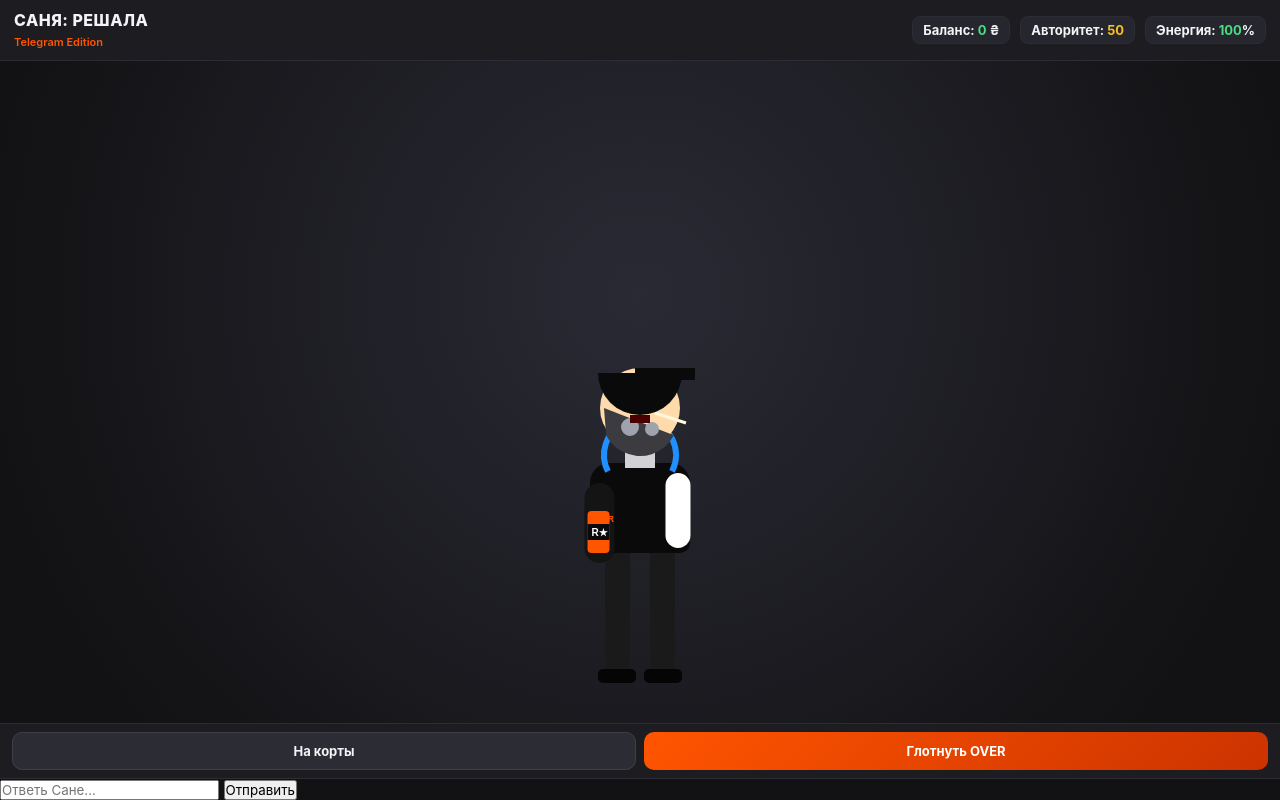
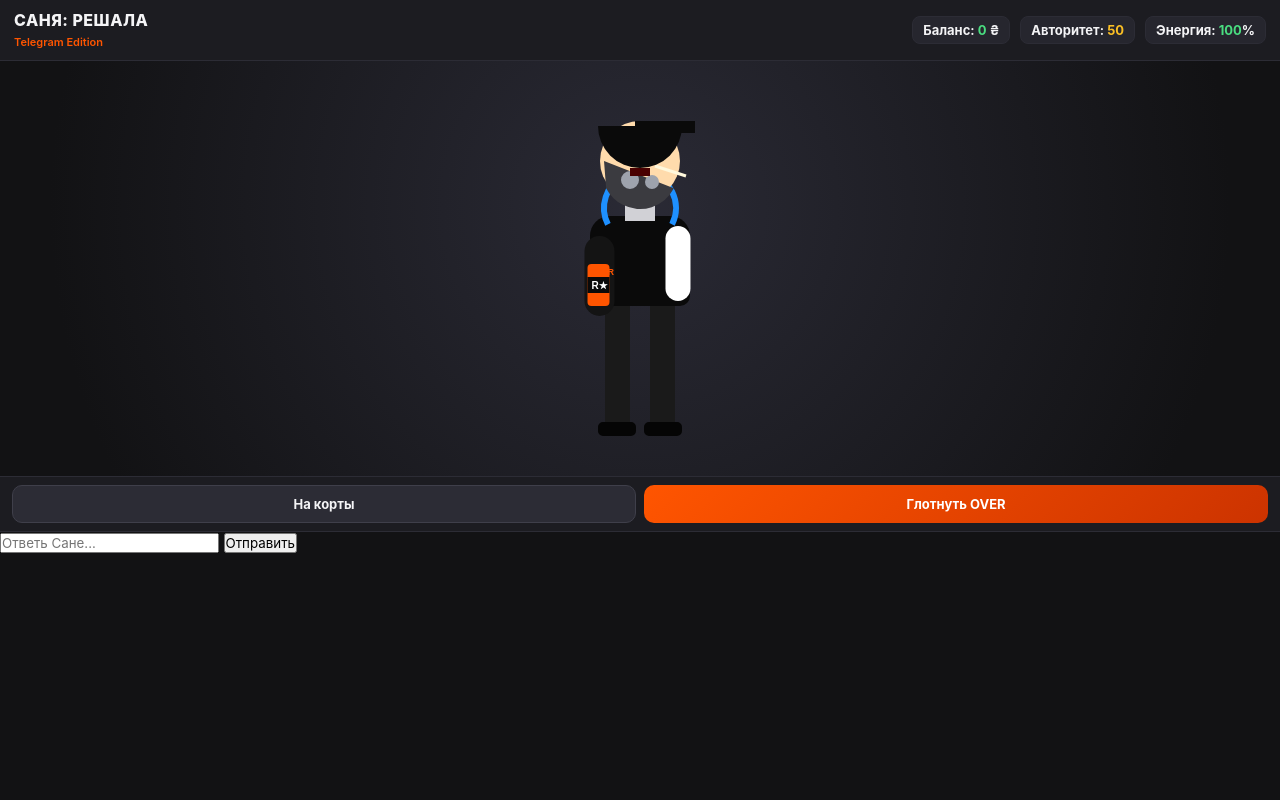
Before and after one commit to MegaByteCoin/vova-game, a plain HTML site: page index.html in a window 1280 px wide. Drawn offline with Linux system fonts and the light colour scheme.

Commit message:
Change flex to height in scene-container style

```diff
--- a/index.html
+++ b/index.html
@@ -42,7 +42,7 @@
 
         #scene-container {
             position: relative;
-            flex: 1;
+            height: 52vh;
             min-height: 230px;
             background: radial-gradient(circle at 50% 35%, #2a2a35 0%, #121214 85%);
             display: flex;
```
